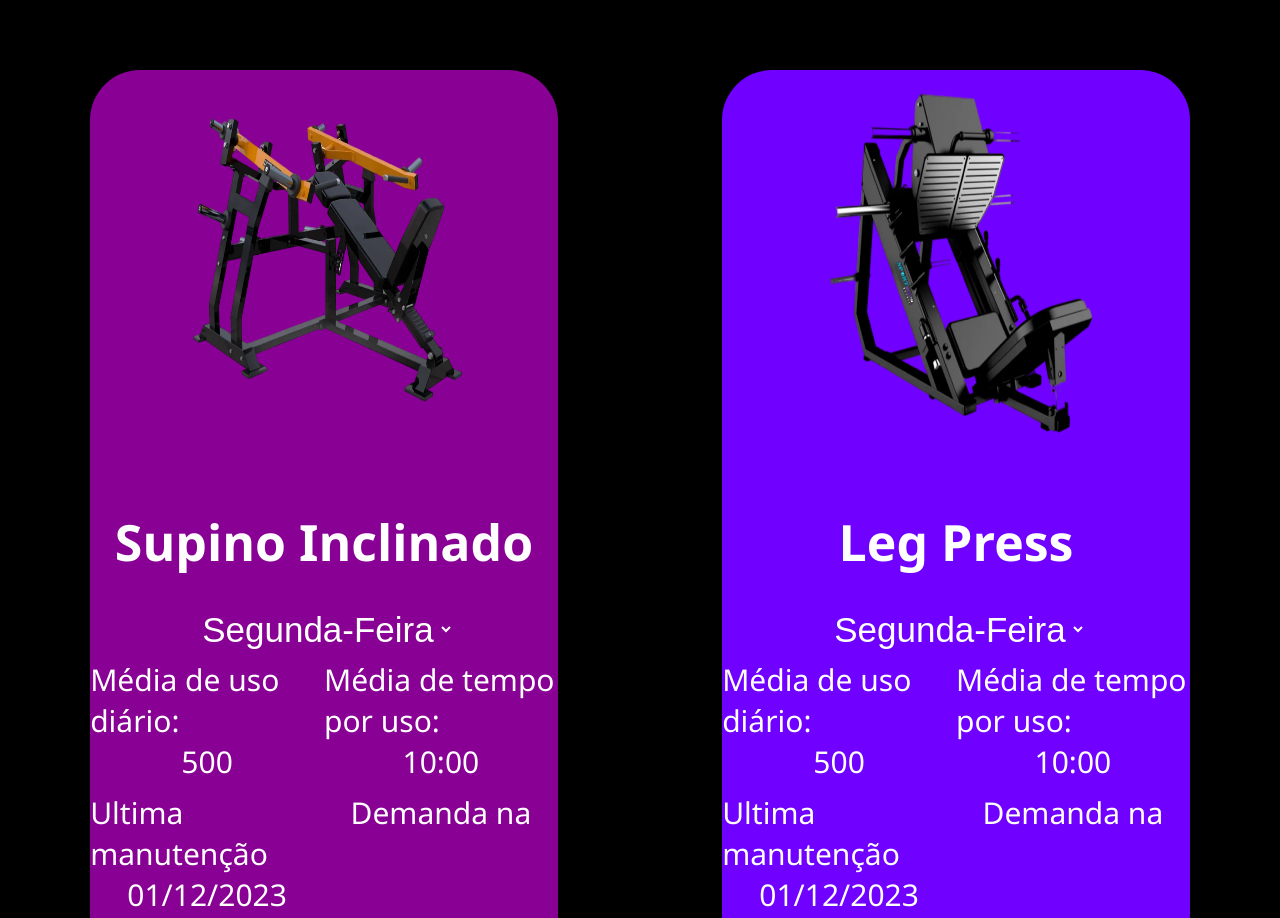
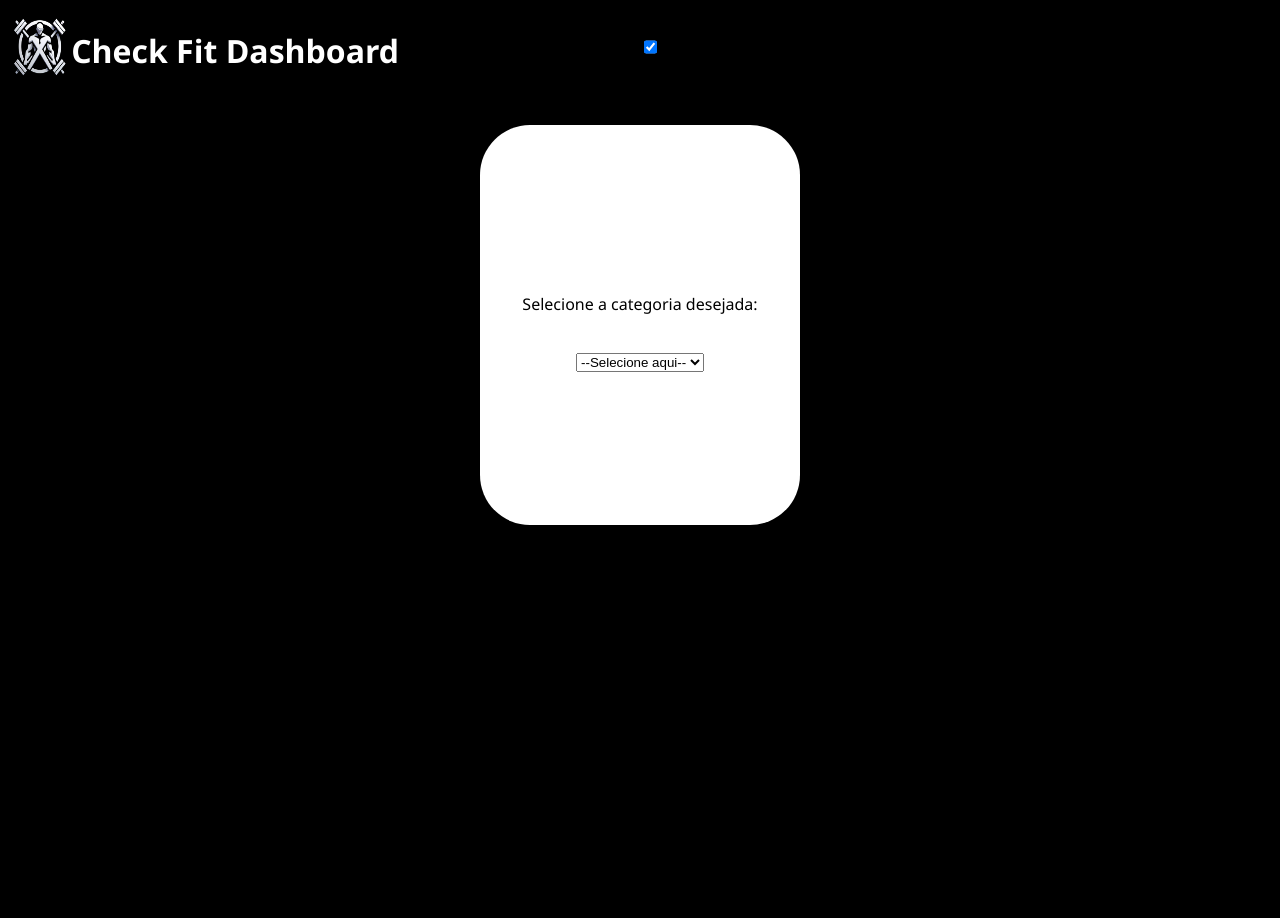
Before and after one commit to 1-ADSA-Grupo-6/Purple-x, a plain HTML site: page Dashboard/Index.html in a window 1280 px wide. Shown: the top 918 px of the page. After the commit the page ends 800 px from the top, so only its background shows below. Drawn offline with Linux system fonts and the light colour scheme.

Commit message:
Adição do ícone, header e função controle

```diff
--- a/Dashboard/Index.html
+++ b/Dashboard/Index.html
@@ -2,11 +2,107 @@
 
 <head>
     <title>Dashboard</title>
+    <link rel="shortcut icon" type="imagex/png" href="img/icon.png">
     <link rel="stylesheet" href="Style.css">
 </head>
 
 <body>
-    <div class="container color1">
+    <header>
+        <div>
+            <img src="./img/logo.png" alt="logoPurpleX" id="logo">
+            <h1 class="text">Check Fit Dashboard</h1>
+        </div>
+        <div>
+            <input type="checkbox" id="ativar_controle" onclick="controle()" checked>
+        </div>
+    </header>
+    <main>
+        <div id="control">
+            <p>Selecione a categoria desejada:</p><br>
+            <select id="select_categoria" onclick="filtro()">
+                <option value="">--Selecione aqui--</option>
+                <!-- <option value="superiores">Superiores</option>
+                <option value="inferiores">Inferiores</option> -->
+                <option value="peito">Peito</option>
+                <!-- <option value="braco">Braço</option>
+                <option value="costas">Costas</option> -->
+                <option value="perna">Pernas</option>
+            </select>
+            <div id="div_check">
+                <div id="chk_peito">
+                    <div><input type="checkbox" id="chk_supino" onclick="check()"><label for="chk_supino">Supino</label>
+                    </div>
+                    <div><input type="checkbox" id="chk_fly"><label for="chk_fly">Fly</label></div>
+                </div>
+                <div id="chk_pernas">
+                    <div><input type="checkbox" id="chk_legPress" onclick="check()"><label for="chk_legPress">Leg
+                            Press</label>
+                    </div>
+                    <div><input type="checkbox" id="chk_smith"><label for="chk_smith">Smith</label></div>
+                </div>
+            </div>
+        </div>
+        <div id="main_container"></div>
+    </main>
+</body>
+
+</html>
+
+<script>
+
+    function controle() {
+        if (ativar_controle.checked) {
+            control.style.display = 'flex'
+        }
+        else {
+            control.style.display = 'none'
+        }
+    }
+
+    // let demanda = 'media'
+
+    // function filtro() {
+
+
+    //     span_demanda.innerHTML = `Demanda na ${select_dia2.value}:`
+
+    //     if (demanda == 'media') {
+    //         span_demanda_valor.classList.remove('baixa');
+    //         span_demanda_valor.classList.add('média');
+    //         span_demanda_valor.innerHTML = `Média`
+    //     }
+    //     else if (demanda == 'alta') {
+    //         span_demanda_valor.classList.remove('baixa')
+    //         span_demanda_valor.classList.add('alta')
+    //         span_demanda_valor.innerHTML = `Alta`
+    //     }
+    //     else {
+    //         span_demanda_valor.innerHTML = `Baixa`
+    //     }
+    // }
+
+    function filtro() {
+        const categoria = select_categoria.value
+        if (categoria != '') {
+            div_check.style.display = 'block'
+
+            if (categoria == 'peito') {
+                chk_peito.style.display = 'block'
+                chk_pernas.style.display = 'none'
+            }
+            else if (categoria == 'perna') {
+                chk_peito.style.display = 'none'
+                chk_pernas.style.display = 'block'
+            }
+        }
+        else {
+            div_check.style.display = 'none'
+        }
+
+    }
+    function check() {
+        if (chk_supino.checked) {
+            main_container.innerHTML = `<div class="container color1">
             <img src="./img/supino_inclinado_articulado.webp" alt="supino_inclinado_articulado" class="img-supino">
             <div class="index">
                 <h1>Supino Inclinado</h1>
@@ -29,21 +125,14 @@
                             <span>Média de tempo por uso:</span>
                             <span>10:00</span>
                         </div>
-                </div>
-                <div class="container-media">
-                    <div class="container-media-text">
-                        <span>Ultima manutenção</span>
-                        <span>01/12/2023</span>
-                    </div>
-                    <div class="container-media-text">
-                        <span id="span_demanda">Demanda na </span>
-                        <span id="span_demanda_valor" class="baixa"></span>
-                    </div>
-                </div>
-            </div>
-        </div>
-    </div>
-    <div class="container color2">
+                    </div>`
+        }
+        else if (!chk_supino.checked) {
+            main_container.innerHTML = ``
+        }
+
+        if (chk_legPress.checked) {
+            main_container.innerHTML += `<div class="container color2">
             <img src="./img/leg-press.png" alt="leg-press" class="img-leg-press">
             <div class="index">
                 <h1>Leg Press</h1>
@@ -79,32 +168,10 @@
                     </div>
                 </div>
             </div>
-    </div>
-</body>
-
-</html>
-
-<script>
-
-    let demanda = 'media'
-
-    function filtro() {
-
-
-        span_demanda.innerHTML = `Demanda na ${select_dia2.value}:`
-
-        if (demanda == 'media') {
-            span_demanda_valor.classList.remove('baixa');
-            span_demanda_valor.classList.add('média');
-            span_demanda_valor.innerHTML = `Média`
+        </div>`
         }
-        else if (demanda == 'alta') {
-            span_demanda_valor.classList.remove('baixa')
-            span_demanda_valor.classList.add('alta')
-            span_demanda_valor.innerHTML = `Alta`
-        }
-        else {
-            span_demanda_valor.innerHTML = `Baixa`
+        else if (!chk_legPress) {
+            main_container.innerHTML += `a`
         }
     }
 </script>
--- a/Dashboard/Style.css
+++ b/Dashboard/Style.css
@@ -1,14 +1,70 @@
 body {
-    background-color: black;
+    background-color: #000000;
     display: flex;
-    margin-top: 70px;
+    font-family: 'Segoe UI', Tahoma, Geneva, Verdana, sans-serif;
+    flex-direction: column;
+}
+
+header {
+    display: flex;
+    flex-direction: row;
+    align-items: center;
+    height: 10%;
+}
+
+header div{
+    height: 100%;
+    width: 50%;
+    display: flex;
+    flex-direction: row;
+}
+
+#logo {
+    width: 10%;
+    height: 100%;
+}
+
+main {
+    display: flex;
     justify-content: space-around;
-    font-family: 'Segoe UI', Tahoma, Geneva, Verdana, sans-serif;
+    height: 90%;
+    width: 100%;
+    justify-content: center;
+    align-items: flex-start;
+}
+
+main > #control{
+margin-top: 3%;
+}
+
+#control {
+    position: absolute;
+    width: 25%;
+    height: 50%;
+    background-color: #ffffff;
+    border-radius: 50px;
+    display: flex;
+    flex-direction: column;
+    justify-content: center;
+    align-items: center;
+}
+
+#main_container {
+    width: 100%;
+    height: 100%;
+    display: flex;
+    justify-content: flex-start;
+    align-items: flex-start;
+    justify-content: space-around;
+}
+
+#div_check{
+    display: none;
 }
 
 .container {
-    height: 200%;
-    width: 37%;
+    height: 100%;
+    width: 40%;
     border-radius: 50px 50px 0px 0px;
     display: flex;
     align-items: center;
@@ -17,7 +73,7 @@ body {
 }
 
 .color1 {
-    background-color: #880094;
+    background-color: #6F0F77;
 }
 
 .color2 {
@@ -25,11 +81,11 @@ body {
 }
 
 .text {
-    color: white;
+    color: #ffffff;
 }
 
 .img-supino {
-    height: 28%;
+    height: 50%;
     width: 60%;
 }
 
@@ -47,14 +103,14 @@ body {
 }
 
 .index h1{
-    color: white;
+    color: #ffffff;
     font-size: 50px;
 }
 
 .index select{
     /* background-color: #880094; */
     border: none;
-    color: white;
+    color: #ffffff;
     font-size: 35px;
     height: 40px;
     width: 260px;
@@ -65,7 +121,7 @@ body {
     width: 100%;
     display: flex;
     flex-direction: column;
-    color: white;
+    color: #ffffff;
     font-size: 30px;
     justify-content: space-around;
 }
```
Also changed, not shown: Dashboard/img/icon.png (added), Dashboard/img/logo.png (added), Dashboard/img/logo2.png (added). Lines whose indentation alone changed are shown as unchanged.
